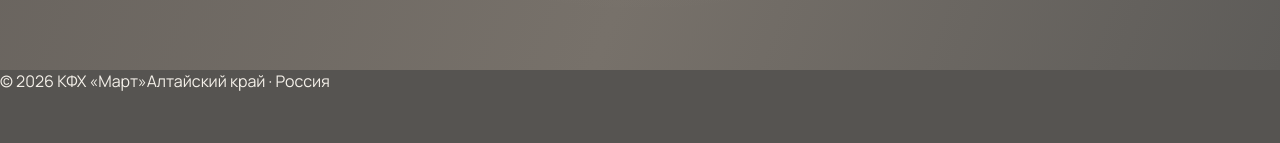
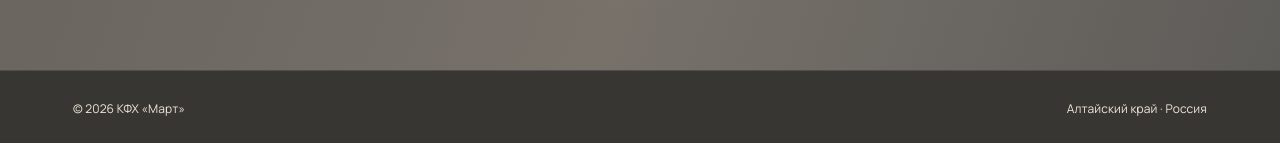
Before and after one commit to tanyazar-hash/mart, a React (Vite) app: page / in a window 1280 px wide. Shown: the part 3202-3345 px from the top of the page. Before the commit the page ends 3294 px from the top, so only its background shows below. Built offline with nearby package versions, Linux system fonts and the light colour scheme.

Commit message:
Match footer color, height and spacing across routes

```diff
--- a/src/styles.css
+++ b/src/styles.css
@@ -1295,3 +1295,8 @@ button,a{-webkit-tap-highlight-color:transparent}
 
 /* Contacts hero: identical background layers to Products hero */
 .site.contacts-page .contacts-intro{background:radial-gradient(ellipse at 75% 62%,#706760 0%,transparent 47%),radial-gradient(ellipse at 26% 56%,#625e5a 0%,transparent 49%),linear-gradient(110deg,#292928,#474440 58%,#383532)}
+
+/* Unified footer across every route: identical dimensions and surface. */
+.site .site-footer{position:relative;z-index:5;box-sizing:border-box;width:100%;min-height:76px;padding:24px 5.7%;display:flex;align-items:center;justify-content:space-between;gap:20px;background:#383633;color:#eee5d7;font-size:12px;line-height:1.5;letter-spacing:.01em;border-top:1px solid rgba(255,255,255,.12)}
+.site .site-footer span{color:inherit}
+@media(max-width:700px){.site .site-footer{min-height:76px;padding:22px 6%;font-size:11px;flex-wrap:wrap;gap:8px 18px}}
```
